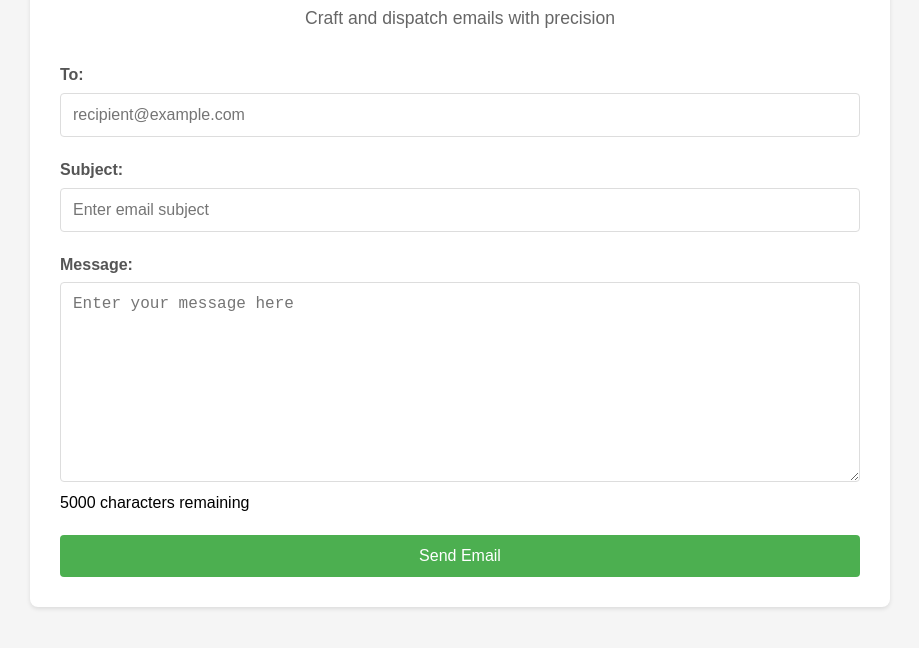
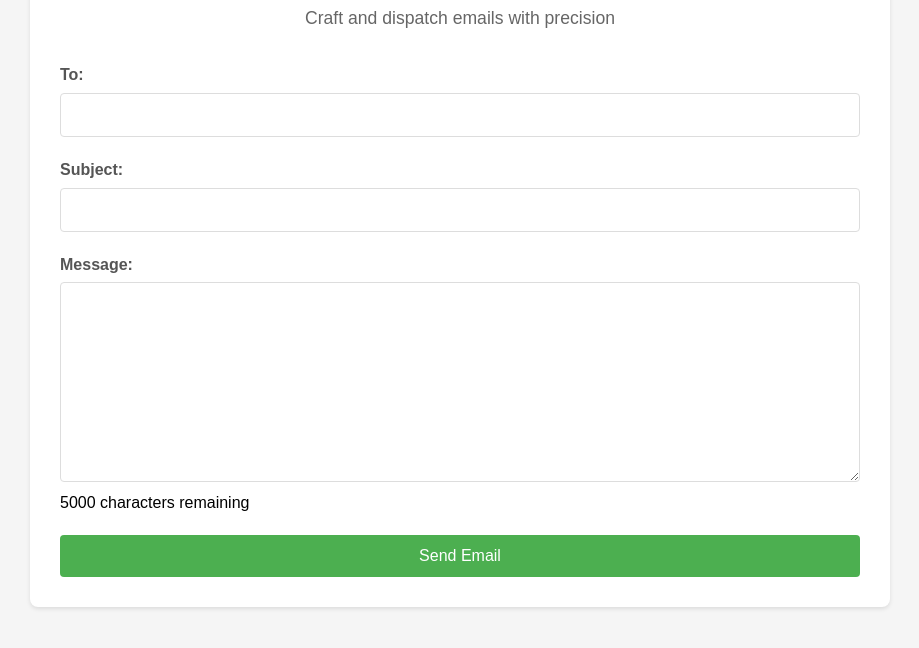
Before and after one commit to Xavi-Yan/SkyMail-Forge, a plain HTML site: page index.html in a window 1280 px wide. Shown: the part 136-784 px from the top of the page, without its empty margins (180-1099 px from the left). Drawn offline with Linux system fonts and the light colour scheme.

Commit message:
Update index.html

```diff
--- a/index.html
+++ b/index.html
@@ -3,7 +3,7 @@
 <head>
     <meta charset="UTF-8">
     <meta name="viewport" content="width=device-width, initial-scale=1.0">
-    <meta name="csrf-token" content="{{ csrf_token }}">
+    <meta name="csrf-token" content="" />
     <title>SkyMail Forge</title>
     <link rel="stylesheet" href="styles.css">
 </head>
@@ -12,40 +12,32 @@
         <h1>SkyMail Forge</h1>
         <p class="tagline">Craft and dispatch emails with precision</p>
 
-    <div class="alert alert-success" id="successAlert"></div>
-    <div class="alert alert-error" id="errorAlert"></div>
+        <div id="successAlert" class="alert alert-success"></div>
+        <div id="errorAlert" class="alert alert-error"></div>
 
         <form id="emailForm">
             <div class="form-group">
                 <label for="to">To:</label>
-            <input type="email" id="to" name="to" required
-                   placeholder="recipient@example.com"
-                   pattern="[^@\s]+@[^@\s]+\.[^@\s]+"
-                   title="Please enter a valid email address">
+                <input type="email" id="to" name="to" required>
             </div>
 
             <div class="form-group">
                 <label for="subject">Subject:</label>
-            <input type="text" id="subject" name="subject" required
-                   placeholder="Enter email subject"
-                   maxlength="100">
+                <input type="text" id="subject" name="subject" required>
             </div>
 
             <div class="form-group">
                 <label for="body">Message:</label>
-            <textarea id="body" name="body" required
-                      placeholder="Enter your message here"
-                      maxlength="5000"></textarea>
+                <textarea id="body" name="body" required></textarea>
                 <div id="charCounter" class="char-counter"></div>
             </div>
 
             <button type="submit" id="sendButton">
-            <span id="loadingSpinner" class="spinner"></span>
+                <span id="loadingSpinner" class="spinner" style="display: none;">⌛</span>
                 Send Email
             </button>
         </form>
     </div>
-
     <script src="main.js"></script>
 </body>
 </html>
```
Lines whose indentation alone changed are shown as unchanged.
